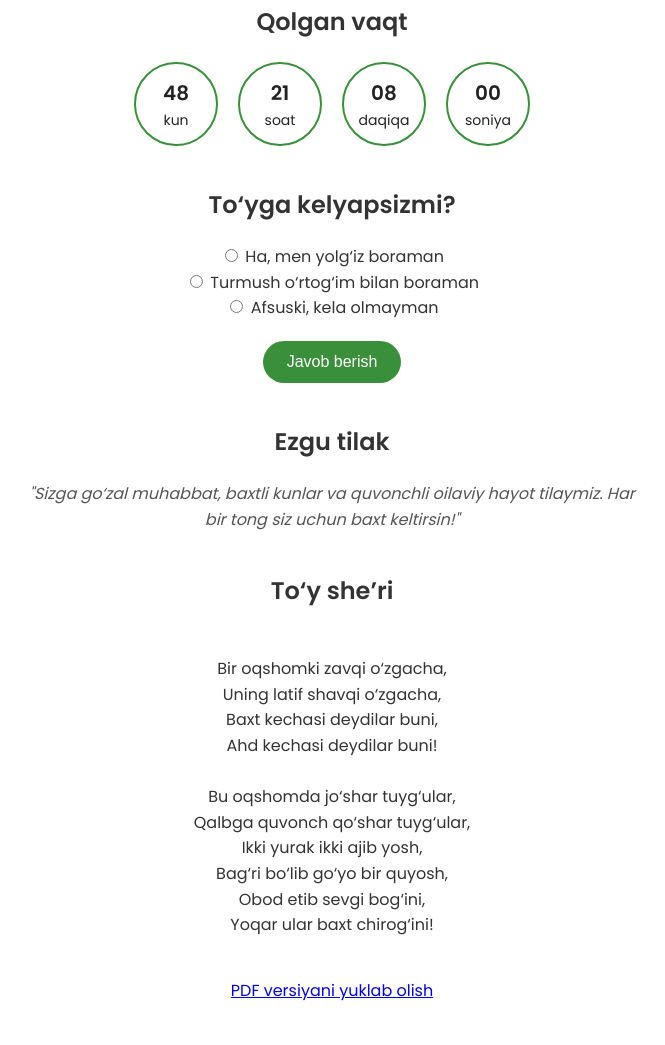
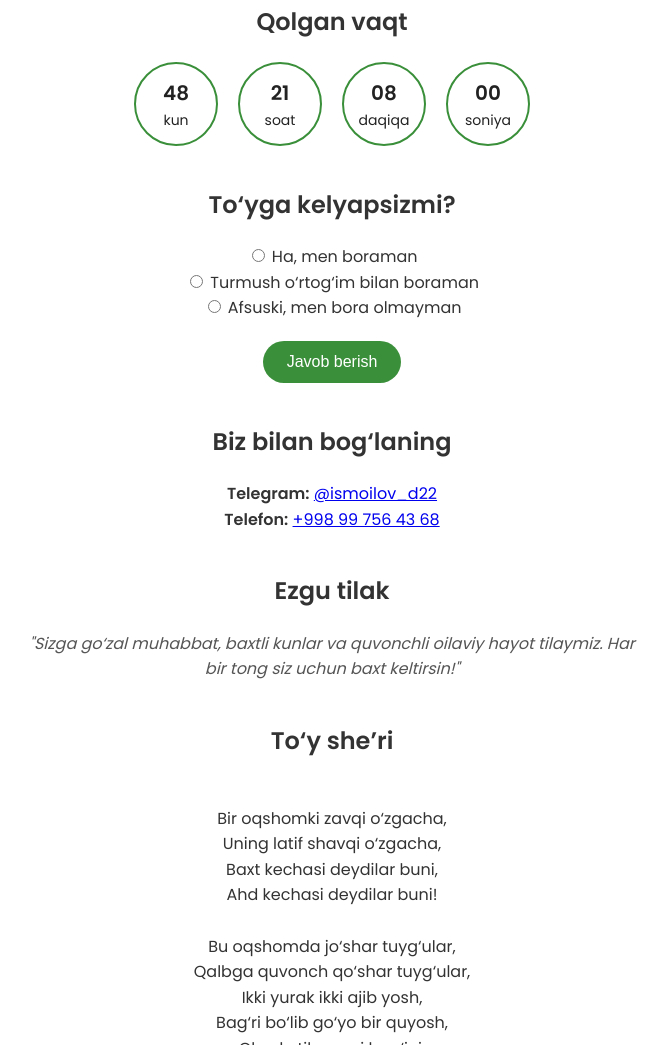
Before and after one commit to ismoilov9922/wedding, a plain HTML site: page index.html in a window 1280 px wide. Shown: the part 994-2039 px from the top of the page, without its empty margins (308-973 px from the left). Drawn offline with Linux system fonts and the light colour scheme; a web font is replaced by a local one.

Commit message:
Update index.html

```diff
--- a/index.html
+++ b/index.html
@@ -125,11 +125,19 @@
     <div class="section rsvp">
       <h2>To‘yga kelyapsizmi?</h2>
       <form id="rsvpForm" onsubmit="return false">
-        <label><input type="radio" name="rsvp" value="Yolg'iz boraman"> Ha, men yolg‘iz boraman</label><br>
+        <label><input type="radio" name="rsvp" value="Yolg'iz boraman"> Ha, men boraman</label><br>
         <label><input type="radio" name="rsvp" value="Turmush o‘rtog‘im bilan boraman"> Turmush o‘rtog‘im bilan boraman</label><br>
-        <label><input type="radio" name="rsvp" value="Kela olmayman"> Afsuski, kela olmayman</label><br>
+        <label><input type="radio" name="rsvp" value="Kela olmayman"> Afsuski, men bora olmayman</label><br>
         <button type="submit" class="btn" onclick="submitRSVP()">Javob berish</button>
       </form>
+    </div>
+
+    <div class="section">
+      <h2>Biz bilan bog‘laning</h2>
+      <p>
+        <strong>Telegram:</strong> <a href="https://t.me/ismoilov_d22" target="_blank">@ismoilov_d22</a><br>
+        <strong>Telefon:</strong> <a href="tel:+998997564368">+998 99 756 43 68</a>
+      </p>
     </div>
 
     <div class="section">
@@ -191,6 +199,7 @@
     function submitRSVP() {
       const name = prompt("Ismingizni kiriting:");
       if (!name) return alert("Iltimos, ismingizni kiriting.");
+
       const options = document.getElementsByName("rsvp");
       let selected = null;
       for (const opt of options) {
@@ -199,10 +208,13 @@
           break;
         }
       }
+
       if (!selected) return alert("Iltimos, bir variantni tanlang.");
+
       const message = `To‘y RSVP:%0A👤 Ismi: ${name}%0A📌 Tanlovi: ${selected}`;
-      const url = `https://t.me/your_username?text=${message}`;
-      window.open(url, '_blank');
+      const telegramUrl = `https://t.me/share/url?url=&text=${message}&to=@ismoilov_d22`;
+
+      window.open(telegramUrl, '_blank');
     }
   </script>
 </body>
```
